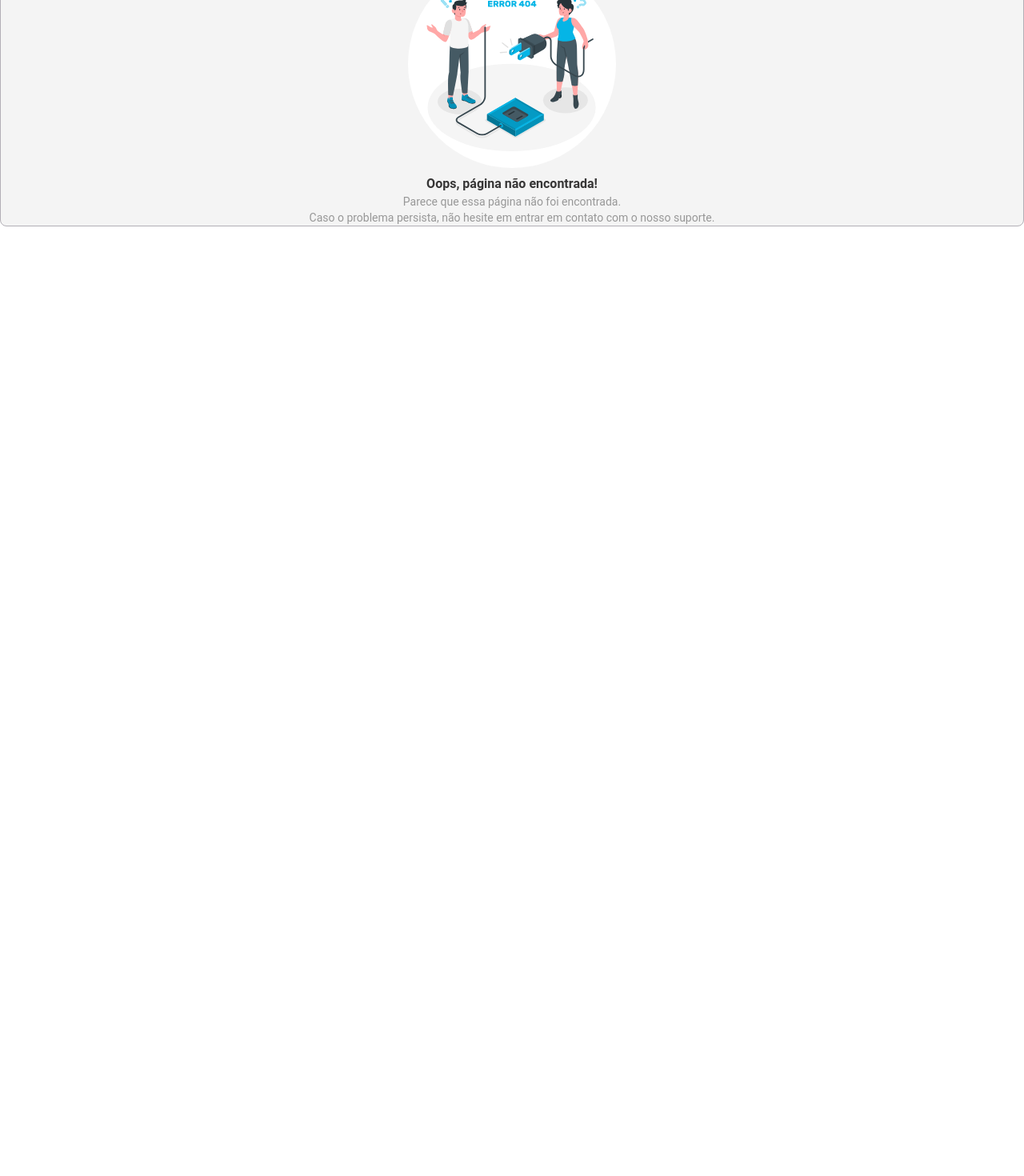
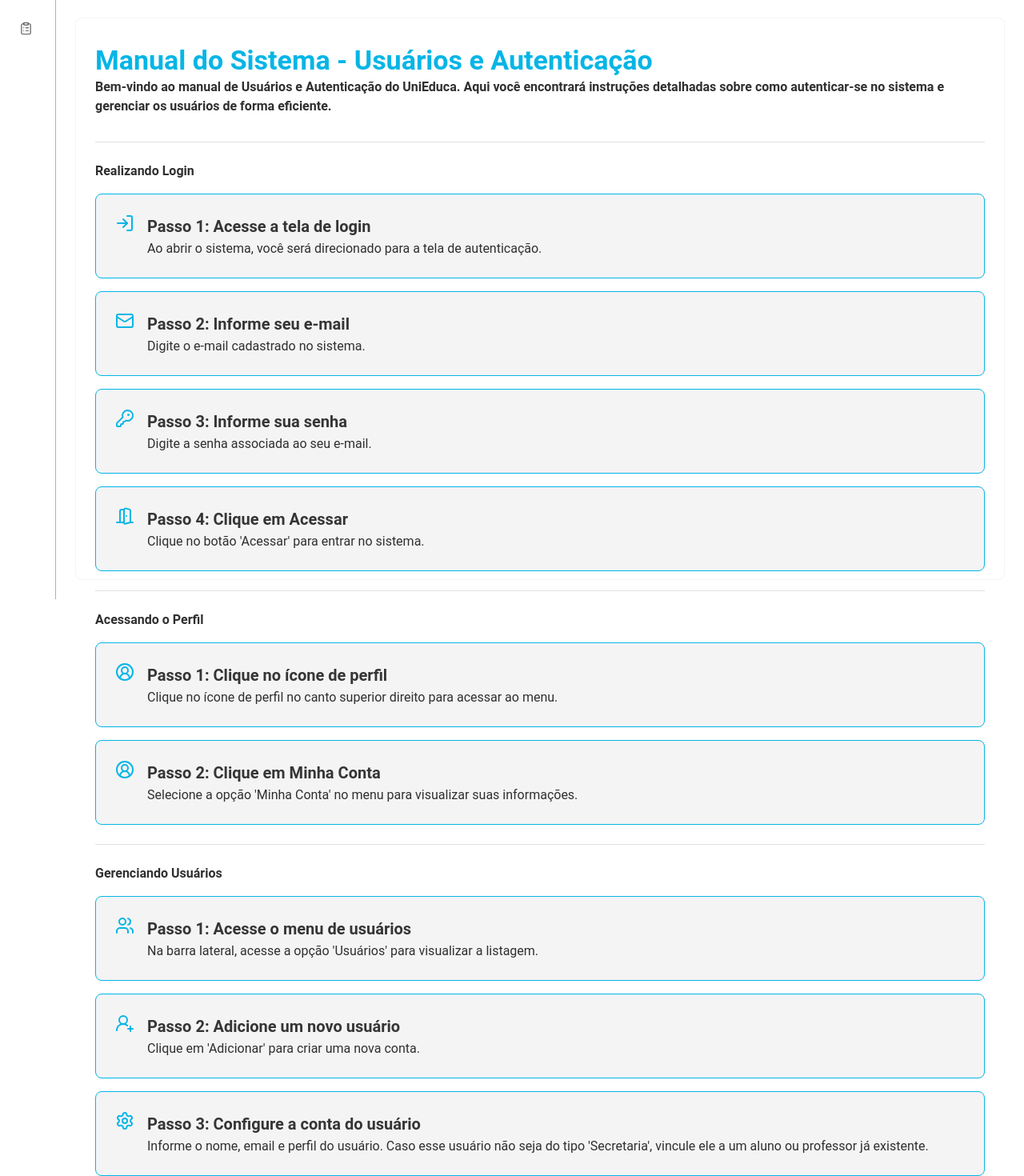
Before and after one commit to Projeto-Integrador-V-Unifagoc/projeto-integrador-v, a React (Vite) app in the folder frontend/: page /manual-do-sistema/usuarios-e-autenticacao in a window 1280 px wide. Shown: the part 51-1521 px from the top of the page at 80% size. Before the commit the page ends 800 px from the top, so only its background shows below. Built offline with nearby package versions, Linux system fonts and the light colour scheme; no server answers; sample sign-in values are in the browser's storage.

Commit message:
feat: adiciona página de de Usuário e Atenticação ao manual do sistema

```diff
--- a/frontend/src/Pages/ManualDoSistema/ManualDoSistema.tsx
+++ b/frontend/src/Pages/ManualDoSistema/ManualDoSistema.tsx
@@ -1,7 +1,5 @@
 import {
     Box,
-    Card,
-    CardContent,
     Grid,
     Stack,
     TextField,
@@ -22,8 +20,12 @@ import {
 } from "lucide-react";
 import Container from "../../components/Container";
 import { ManualCard } from "../../components/ManualCard";
+import { useNavigate } from "react-router-dom";
 
 export default function ManualDoSistema() {
+
+    const navigate = useNavigate()
+
     return (
         <Container>
             <Stack spacing={4} py={4}>
@@ -38,15 +40,17 @@ export default function ManualDoSistema() {
                     </Typography>
                 </Box>
 
-                <TextField
+               {/*<TextField
                     fullWidth
                     placeholder="Pesquisar no manual..."
-                />
+                />*/}
 
                     <Grid container spacing={2}>
 
                         <Grid size={{ xs: 12, md: 6 }}>
-                            <ManualCard.Root>
+                            <ManualCard.Root
+                                onClick={() => navigate("/manual-do-sistema/usuarios-e-autenticacao")}
+                            >
                                 <ManualCard.Header>
                                     <ManualCard.Content
                                         icon={<Users size={27} />}
@@ -64,7 +68,7 @@ export default function ManualDoSistema() {
                                     <ManualCard.Content
                                         icon={<Users size={27} />}
                                         title="Alunos"
-                                        description="Aprenda a gerenciar o registro de alunos, podendo listar, editar e cadastrar novos acadêmicos."
+                                        description="Aprenda a gerenciar os registros de alunos, podendo listar, editar e cadastrar novos acadêmicos."
                                     />
                                 </ManualCard.Header>
                             </ManualCard.Root>
@@ -76,7 +80,7 @@ export default function ManualDoSistema() {
                                     <ManualCard.Content
                                         icon={<ClipboardList size={27} />}
                                         title="Tarefas"
-                                        description=""
+                                        description="Neste módulo, você aprenderá a criar, editar e gerenciar tarefas relacionadas aos alunos, como atividades, trabalhos e projetos. Caso você seja um aluno, poderá acompanhar suas tarefas e prazos de entrega."
                                     />
                                 </ManualCard.Header>
                             </ManualCard.Root>
@@ -88,7 +92,7 @@ export default function ManualDoSistema() {
                                     <ManualCard.Content
                                         icon={<CalendarCheck size={27} />}
                                         title="Frequência"
-                                        description=""
+                                        description="Saiba como registrar e acompanhar a frequência dos alunos, garantindo um controle eficiente das presenças e ausências."
                                     />
                                 </ManualCard.Header>
                             </ManualCard.Root>
@@ -99,8 +103,8 @@ export default function ManualDoSistema() {
                                 <ManualCard.Header>
                                     <ManualCard.Content
                                         icon={<ClipboardCheck size={27} />}
-                                        title="Matrícula"
-                                        description=""
+                                        title="Matrículas e Vínculos"
+                                        description="Entenda como gerenciar as matrículas e vínculos dos alunos, incluindo processos de inscrição."
                                     />
                                 </ManualCard.Header>
                             </ManualCard.Root>
@@ -112,7 +116,7 @@ export default function ManualDoSistema() {
                                     <ManualCard.Content
                                         icon={<FileText size={27} />}
                                         title="Documentos"
-                                        description=""
+                                        description="Aprenda a gerenciar os documentos dos alunos, como certificados, comprovantes e outros arquivos importantes."
                                     />
                                 </ManualCard.Header>
                             </ManualCard.Root>
@@ -124,7 +128,7 @@ export default function ManualDoSistema() {
                                     <ManualCard.Content
                                         icon={<ClipboardCheck size={27} />}
                                         title="Avaliações"
-                                        description=""
+                                        description="Saiba como criar, editar e gerenciar avaliações para os alunos, incluindo critérios de avaliação e lançamento de notas. Além disso, os alunos poderão acompanhar suas avaliações e resultados."
                                     />
                                 </ManualCard.Header>
                             </ManualCard.Root>
@@ -136,7 +140,7 @@ export default function ManualDoSistema() {
                                     <ManualCard.Content
                                         icon={<GraduationCap size={27} />}
                                         title="Cursos"
-                                        description=""
+                                        description="Aprenda a gerenciar os cursos disponíveis."
                                     />
                                 </ManualCard.Header>
                             </ManualCard.Root>
@@ -148,7 +152,7 @@ export default function ManualDoSistema() {
                                     <ManualCard.Content
                                         icon={<NotebookPen size={27} />}
                                         title="Disciplinas"
-                                        description=""
+                                        description="Aprenda a gerenciar as disciplinas."
                                     />
                                 </ManualCard.Header>
                             </ManualCard.Root>
@@ -160,7 +164,7 @@ export default function ManualDoSistema() {
                                     <ManualCard.Content
                                         icon={<Info size={27} />}
                                         title="Status"
-                                        description=""
+                                        description="Crie status de situação para Disciplinas e Cursos"
                                     />
                                 </ManualCard.Header>
                             </ManualCard.Root>
@@ -172,7 +176,7 @@ export default function ManualDoSistema() {
                                     <ManualCard.Content
                                         icon={<Layers size={27} />}
                                         title="Períodos Letivos"
-                                        description=""
+                                        description="Aprenda a gerenciar os períodos letivos, incluindo definição de datas e configurações relacionadas."
                                     />
                                 </ManualCard.Header>
                             </ManualCard.Root>
@@ -184,7 +188,7 @@ export default function ManualDoSistema() {
                                     <ManualCard.Content
                                         icon={<Users size={27} />}
                                         title="Turmas"
-                                        description=""
+                                        description="Aprenda a gerenciar as turmas, incluindo a associação de alunos e professores."
                                     />
                                 </ManualCard.Header>
                             </ManualCard.Root>
--- /dev/null
+++ b/frontend/src/Pages/ManualDoSistema/components/ManualUsuarioAutenticacao/ManualUsuarioAutenticacao.tsx
@@ -0,0 +1,121 @@
+import { Box, Divider, Stack, Typography } from "@mui/material";
+import Container from "../../../../components/Container";
+import { ManualStepCard } from "../../../../components/ManualStepCard";
+import { CircleUserRound, DoorOpen, KeyRound, LogIn, Mail, Settings, UserRoundPlus, Users } from "lucide-react";
+import { AccountCircle } from "@mui/icons-material";
+
+export default function ManualUsuarioAutenticacao() {
+    return (
+        <Container>
+            <Stack spacing={4} py={4}>
+                <Box>
+                    <Typography variant="h4" fontWeight="bold" color="primary">
+                        Manual do Sistema - Usuários e Autenticação
+                    </Typography>
+                    <Typography color="text.secondary" fontWeight='bold'>
+                        Bem-vindo ao manual de Usuários e Autenticação do UniEduca. Aqui você encontrará instruções detalhadas sobre como autenticar-se no sistema e gerenciar os usuários de forma eficiente.
+                    </Typography>
+                </Box>
+            </Stack>
+
+            <Divider />
+
+            <Stack spacing={2} mt={3} mb={3}>
+                <Typography color="text.secondary" fontWeight='bold'>Realizando Login</Typography>
+
+                <ManualStepCard.Root>
+                    <ManualStepCard.Content
+                        step={1}
+                        icon={<LogIn size={24} />}
+                        title="Acesse a tela de login"
+                        description="Ao abrir o sistema, você será direcionado para a tela de autenticação."
+                    />
+                </ManualStepCard.Root>
+
+                <ManualStepCard.Root>
+                    <ManualStepCard.Content
+                        step={2}
+                        icon={<Mail size={24} />}
+                        title="Informe seu e-mail"
+                        description="Digite o e-mail cadastrado no sistema."
+                    />
+                </ManualStepCard.Root>
+
+                <ManualStepCard.Root>
+                    <ManualStepCard.Content
+                        step={3}
+                        icon={<KeyRound size={24} />}
+                        title="Informe sua senha"
+                        description="Digite a senha associada ao seu e-mail."
+                    />
+                </ManualStepCard.Root>
+
+                <ManualStepCard.Root>
+                    <ManualStepCard.Content
+                        step={4}
+                        icon={<DoorOpen size={24} />}
+                        title="Clique em Acessar"
+                        description="Clique no botão 'Acessar' para entrar no sistema."
+                    />
+                </ManualStepCard.Root>
+            </Stack>
+
+            <Divider />
+
+            <Stack spacing={2} mt={3} mb={3}>
+                <Typography color="text.secondary" fontWeight='bold'>Acessando o Perfil</Typography>
+
+                <ManualStepCard.Root>
+                    <ManualStepCard.Content
+                        step={1}
+                        icon={<CircleUserRound size={24} />}
+                        title="Clique no ícone de perfil"
+                        description="Clique no ícone de perfil no canto superior direito para acessar ao menu."
+                    />
+                </ManualStepCard.Root>
+
+                <ManualStepCard.Root>
+                    <ManualStepCard.Content
+                        step={2}
+                        icon={<CircleUserRound size={24} />}
+                        title="Clique em Minha Conta"
+                        description="Selecione a opção 'Minha Conta' no menu para visualizar suas informações."
+                    />
+                </ManualStepCard.Root>
+            </Stack>
+
+            <Divider />
+
+            <Stack spacing={2} mt={3} mb={3}>
+                <Typography color="text.secondary" fontWeight='bold'>Gerenciando Usuários</Typography>
+
+                <ManualStepCard.Root>
+                    <ManualStepCard.Content
+                        step={1}
+                        icon={<Users size={24} />}
+                        title="Acesse o menu de usuários"
+                        description="Na barra lateral, acesse a opção 'Usuários' para visualizar a listagem."
+                    />
+                </ManualStepCard.Root>
+
+                <ManualStepCard.Root>
+                    <ManualStepCard.Content
+                        step={2}
+                        icon={<UserRoundPlus size={24} />}
+                        title="Adicione um novo usuário"
+                        description="Clique em 'Adicionar' para criar uma nova conta."
+                    />
+                </ManualStepCard.Root>
+
+                <ManualStepCard.Root>
+                    <ManualStepCard.Content
+                        step={3}
+                        icon={<Settings size={24} />}
+                        title="Configure a conta do usuário"
+                        description="Informe o nome, email e perfil do usuário. Caso esse usuário não seja do tipo 'Secretaria', vincule ele a um aluno ou professor já existente."
+                    />
+                </ManualStepCard.Root>
+            </Stack>
+        </Container>
+    )
+}
--- a/frontend/src/routes/index.tsx
+++ b/frontend/src/routes/index.tsx
@@ -40,6 +40,7 @@ import NovaMatricula from "../Pages/Matricula/NovaMatricula";
 import Documentos from "../Pages/Documentos/Documentos";
 import Inscricao from "../Pages/Inscricao/Inscricao";
 import ManualDoSistema from "../Pages/ManualDoSistema/ManualDoSistema";
+import ManualUsuarioAutenticacao from "../Pages/ManualDoSistema/components/ManualUsuarioAutenticacao/ManualUsuarioAutenticacao";
 
 function RouteByRole({
   children,
@@ -93,6 +94,8 @@ export default function AppRoutes() {
         }
       >
         <Route path="/manual-do-sistema" element={<ManualDoSistema />}/>
+        <Route path="/manual-do-sistema/usuarios-e-autenticacao" element={<ManualUsuarioAutenticacao />}/>
+
         <Route path="/" element={<Home />} />
         <Route path="/home" element={<Home />} />
         <Route path="/perfil" element={<Perfil />} />
```
